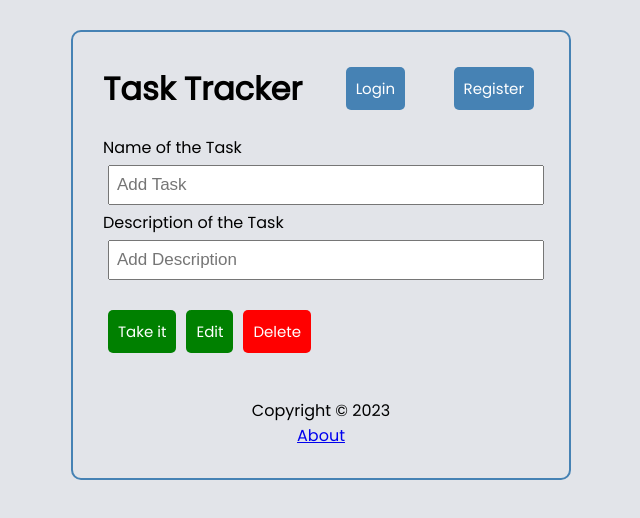
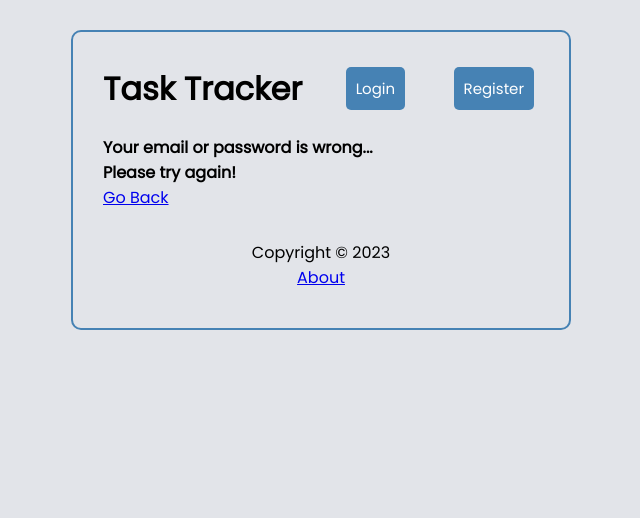
Before and after one commit to kalinsky-dev/TASK-TRACKER, a React (Create React App) app: page /error in a window 1280 px wide. Shown: the top 518 px of the page, without its empty margins (319-959 px from the left). Built offline with nearby package versions, Linux system fonts and the light colour scheme.

Commit message:
create Error Component

```diff
--- a/src/App.js
+++ b/src/App.js
@@ -3,6 +3,7 @@ import { useState } from 'react';
 import { Routes, Route, useNavigate } from 'react-router-dom';
 import About from './components/About';
 import AddTask from './components/AddTask';
+import Error from './components/Error';
 import Footer from './components/Footer';
 import Header from "./components/Header";
 import Home from "./components/Home";
@@ -89,6 +90,7 @@ function App() {
           <Route path='/:taskId/delete' element={<TaskDelete
             onDeleteHandler={onDeleteHandler} />}>
           </Route>
+          <Route path='/error' element={<Error />}></Route>
           <Route path='/about' element={<About />}></Route>
         </Routes>
       </main>
--- /dev/null
+++ b/src/components/Error.js
@@ -0,0 +1,14 @@
+import { Link } from "react-router-dom";
+
+
+const Error = () => {
+  return (
+    <div>
+      <h4>Your email or password is wrong...</h4>
+      <h4>Please try again!</h4>
+      <Link to="/">Go Back</Link>
+    </div>
+  );
+};
+
+export default Error;
--- a/src/components/Login.js
+++ b/src/components/Login.js
@@ -1,11 +1,10 @@
 import { useState } from 'react';
-import { Link } from 'react-router-dom';
+import { Link, useNavigate } from 'react-router-dom';
 import { login } from '../services/authService'
 
 
 const Login = () => {
-  // const [email, setEmail] = useState('');
-  // const [password, setPass] = useState('');
+  const navigate = useNavigate();
   const [formValues, setFormValues] = useState({
     email: '',
     password: '',
@@ -21,6 +20,9 @@ const Login = () => {
     login(formValues)
       .then(authData => {
         console.log(authData);
+      })
+      .catch(() => {
+        navigate('/error')
       })
   };
 
```
